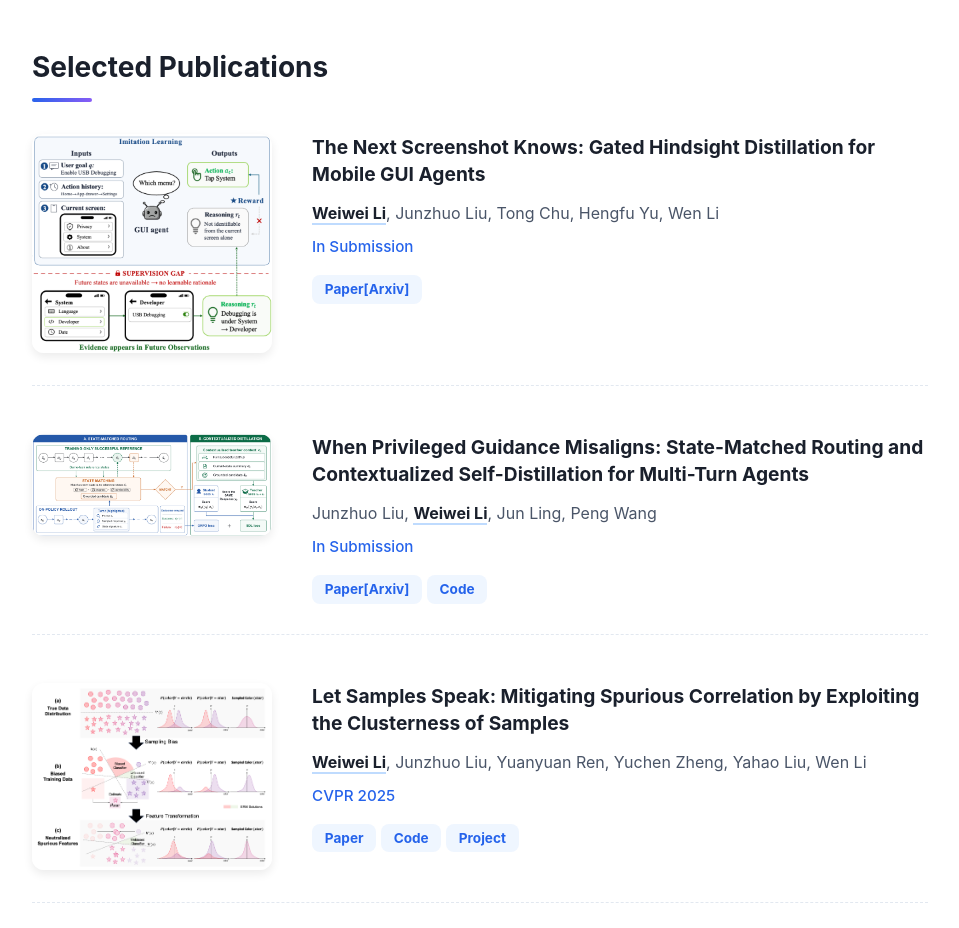
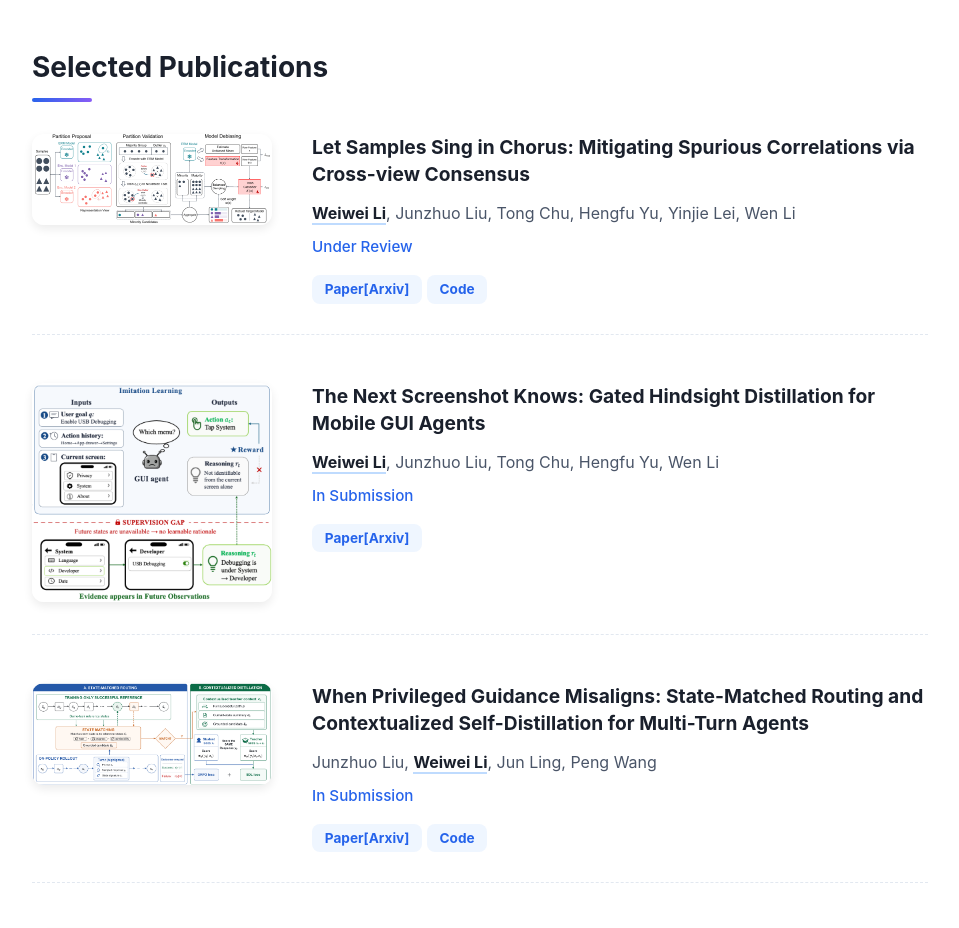
Before and after one commit to davelee-uestc/davelee-uestc.github.io, a plain HTML site: page index.html in a window 1280 px wide. Shown: the part 900-1828 px from the top of the page, without its empty margins (160-1119 px from the left). Drawn offline with Linux system fonts and the light colour scheme.

Commit message:
Add CHORD paper and method thumbnail

```diff
--- a/index.html
+++ b/index.html
@@ -414,6 +414,23 @@
 
             <article class="paper">
                 <div class="paper-img">
+                    <img src="images/chord.png" alt="CHORD method overview: partition proposal, partition validation, and model debiasing" width="960" height="362" loading="lazy">
+                </div>
+                <div class="paper-info">
+                    <a href="https://arxiv.org/abs/2611.22668" class="paper-title">Let Samples Sing in Chorus: Mitigating Spurious Correlations via Cross-view Consensus</a>
+                    <div class="paper-authors">
+                        <span class="me">Weiwei Li</span>, Junzhuo Liu, Tong Chu, Hengfu Yu, Yinjie Lei, Wen Li
+                    </div>
+                    <div class="paper-venue">Under Review</div>
+                    <div class="paper-links">
+                        <a href="https://arxiv.org/abs/2611.22668">Paper[Arxiv]</a>
+                        <a href="https://github.com/davelee-uestc/chord_debiasing_public">Code</a>
+                    </div>
+                </div>
+            </article>
+
+            <article class="paper">
+                <div class="paper-img">
                     <img src="images/ghd.png" alt="The Next Screenshot Knows">
                 </div>
                 <div class="paper-info">
```
Also changed, not shown: images/chord.png (added).
